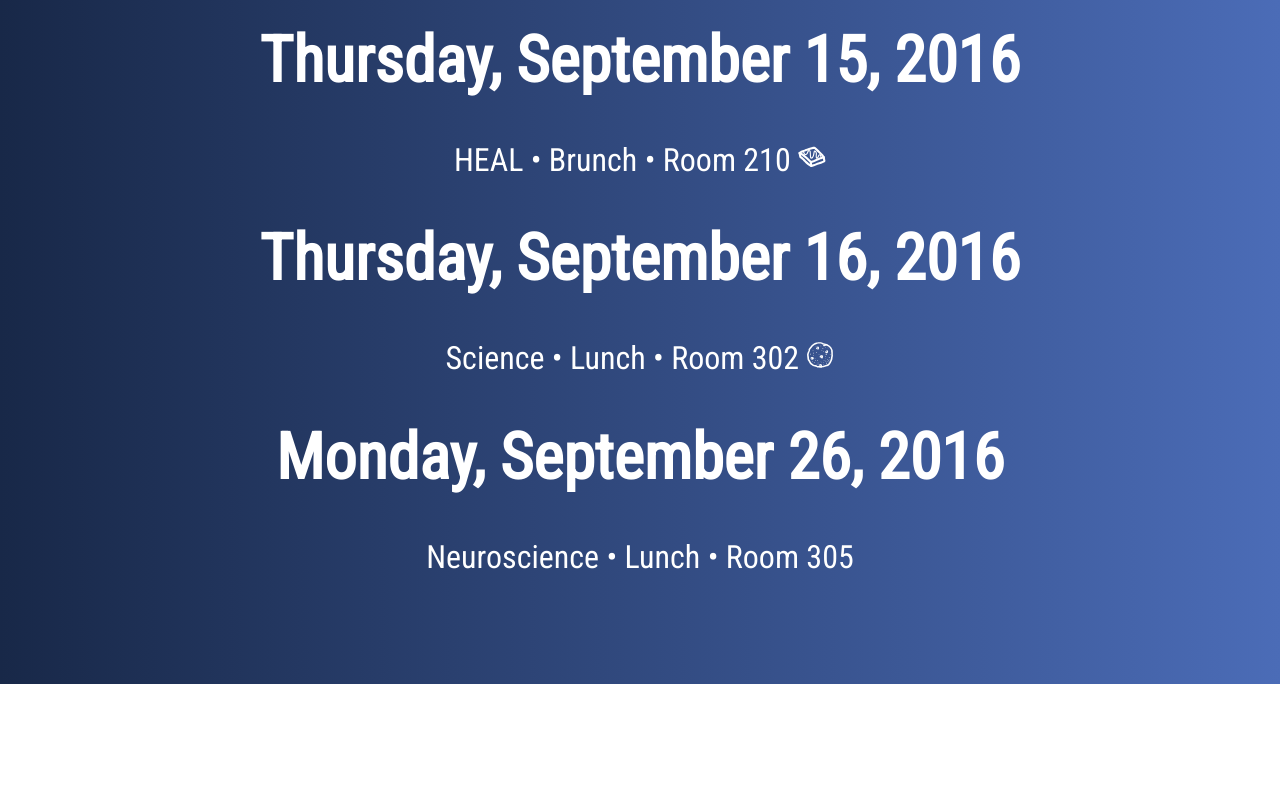
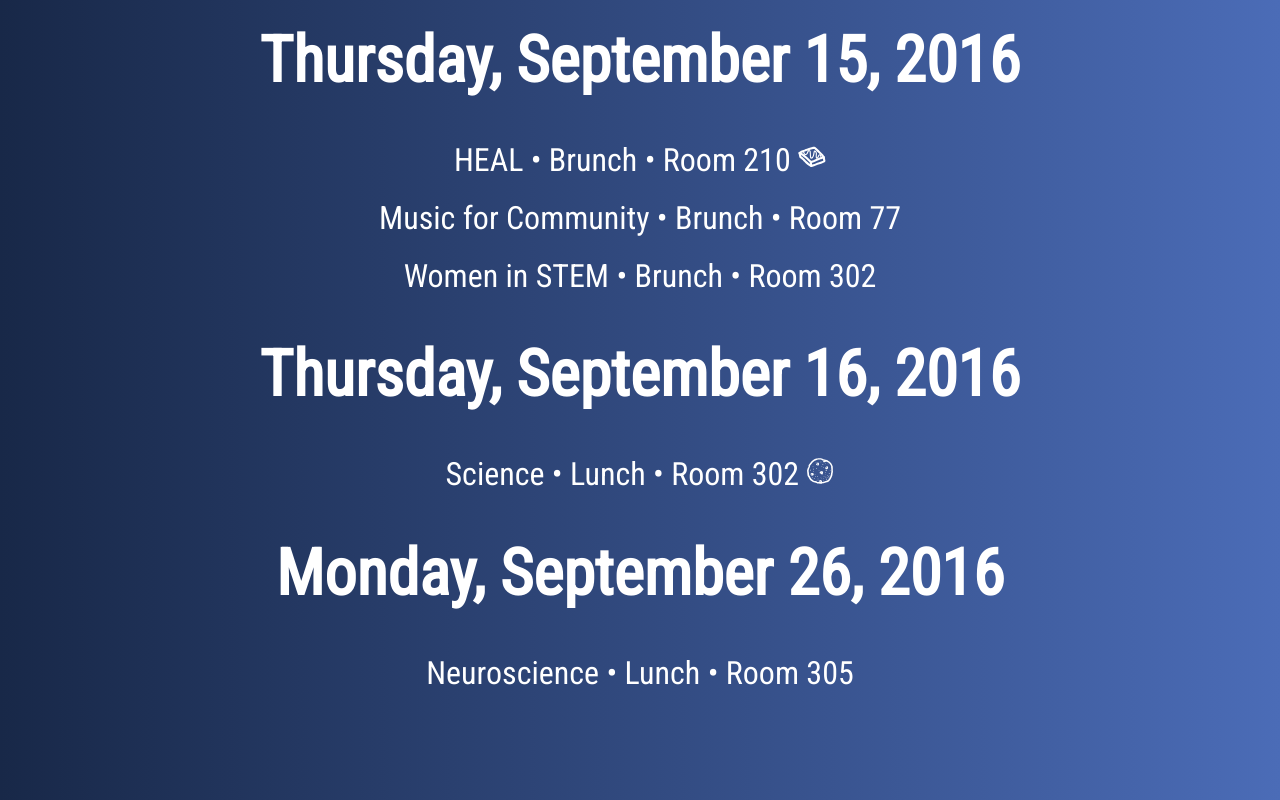
Before and after one commit to trev4ev/ClubMeetings, a plain HTML site: page index.html in a window 1280 px wide. Shown: the part 2063-2863 px from the top of the page. Before the commit the page ends 2747 px from the top, so only its background shows below. Drawn offline with Linux system fonts and the light colour scheme.

Commit message:
add 2 more you know hella good commit messages

```diff
--- a/index.html
+++ b/index.html
@@ -98,6 +98,8 @@
             <h1 class = "title">Thursday, September 15, 2016</h1>
             <ul>
                 <a href = ""><li class = "club-info">HEAL &bull; Brunch &bull; Room 210 <img src = "emoji/brownie.svg"></li></a>
+                <a href = ""><li class = "club-info">Music for Community &bull; Brunch &bull; Room 77 </li></a>
+                <a href = ""><li class = "club-info">Women in STEM &bull; Brunch &bull; Room 302 </li></a>
             </ul>
         </div>
         <div class = "day">
```
